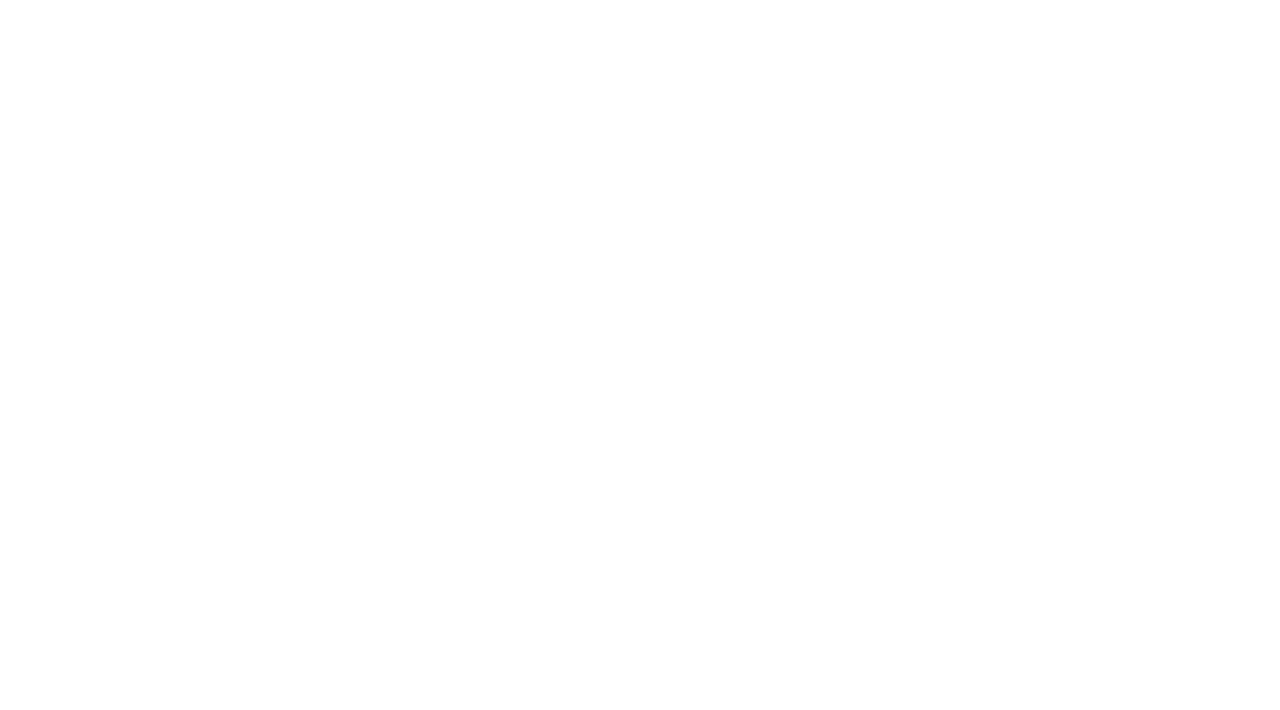
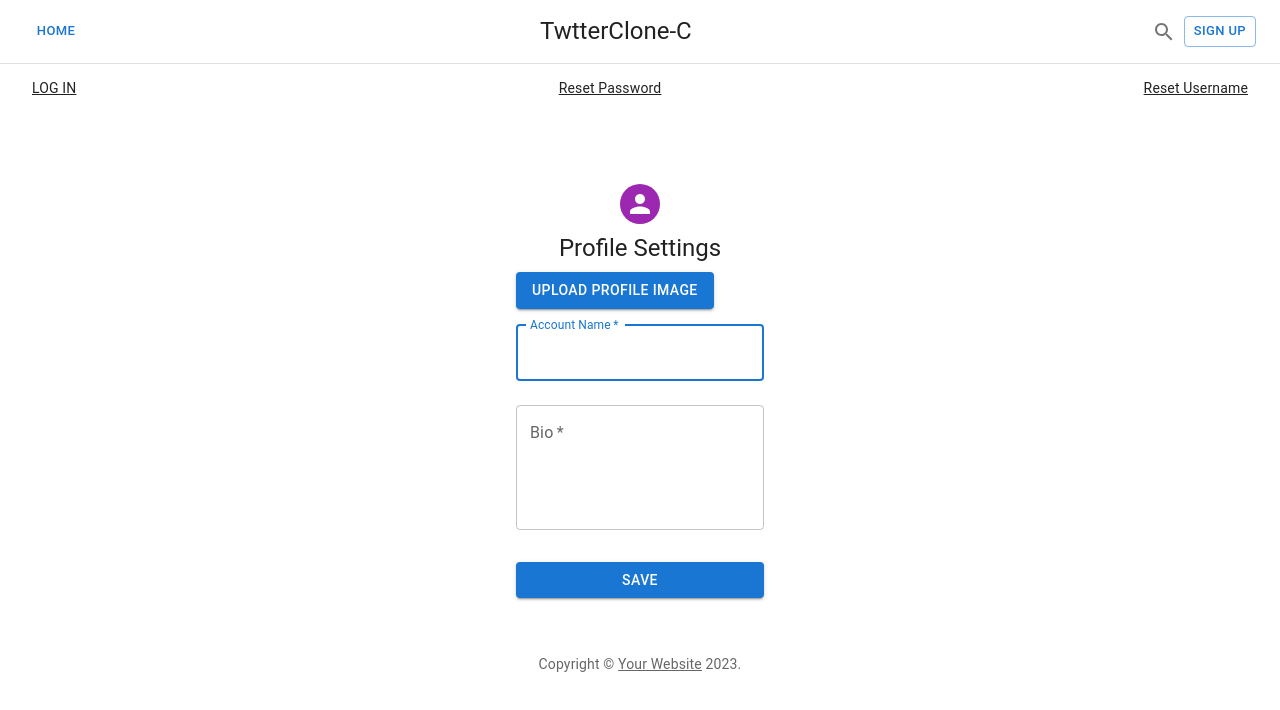
Before and after one commit to ryo-thel/twitter-clone, a React (Create React App) app in the folder app/: page /profile in a window 1280 px wide. Before the commit this address had no page. Shown: the top 710 px of the page. Built offline with nearby package versions, Linux system fonts and the light colour scheme; no server answers; the HTML template or start-up script is replaced by a standard one.

Commit message:
imageの変更を持ってきた

```diff
--- a/app/src/App.js
+++ b/app/src/App.js
@@ -12,6 +12,7 @@ import SetUsername from "./pages/SetUsername";
 import SetPassword from "./pages/SetPassword";
 import User from "./pages/User";
 import Home from "./pages/Home";
+import Profile from "./pages/Profile"
 import { ToastContainer } from 'react-toastify';  // Import ToastContainer
 import 'react-toastify/dist/ReactToastify.css';
 
@@ -29,6 +30,7 @@ function App() {
               <Route path="/setusername" element={<SetUsername />} />
               <Route path="/setpassword" element={<SetPassword />} />
               <Route path="/user" element={<User />} />
+              <Route path="/profile" element={<Profile />} />
               <Route path="/resendactivation" element={<ResendActivation />} />
               <Route path="/reset_password_email_form" element={<ResetEmailForm reset_of="password" />} />
               <Route path="/password/reset/confirm/:uid/:token" element={<ResetPassword />} />
--- a/app/src/api/authApi.js
+++ b/app/src/api/authApi.js
@@ -194,6 +194,18 @@ const authApi = {
         }
     },
 
+    Profile : async (data) => {
+        try {
+            const response = await axios.post(
+                `${BASE_URL}/profile/`,
+                data,
+            );
+            return response;
+        } catch (error) {
+            throw error;
+        }
+    },
+
 
 }
 
--- a/app/src/pages/Profile.js
+++ b/app/src/pages/Profile.js
@@ -1,12 +1,16 @@
-import * as React from 'react';
-import Avatar from '@mui/material/Avatar';
-import Button from '@mui/material/Button';
-import CssBaseline from '@mui/material/CssBaseline';
-import TextField from '@mui/material/TextField';
+import React, { useState } from "react";
+import Avatar from "@mui/material/Avatar";
+import Button from "@mui/material/Button";
+import CssBaseline from "@mui/material/CssBaseline";
+import TextField from "@mui/material/TextField";
+import Link from "@mui/material/Link";
+import Grid from "@mui/material/Grid";
+import "@mui/material/Typography";
+import Container from "@mui/material/Container";
+import { createTheme, ThemeProvider } from "@mui/material/styles";
+import { useNavigate } from "react-router-dom";
 import Box from '@mui/material/Box';
 import Typography from '@mui/material/Typography';
-import Container from '@mui/material/Container';
-import { createTheme, ThemeProvider } from '@mui/material/styles';
 
 import authApi from "../api/authApi";
 
@@ -86,15 +90,28 @@ const Profile = () => {
                 Upload Profile Image
               </Button>
             </label>
+            <Grid item xs={12}>
+                  {errorMessage.icon ? (
+                    <p className="red">{errorMessage.icon}</p>
+                  ) : null}
+            </Grid>
+            <Grid item xs={12}>
               <TextField
                 margin="normal"
                 required
                 fullWidth
-              id="accountName"
+                id="account_name"
                 label="Account Name"
-              name="accountName"
+                name="account_name"
                 autoFocus
               />
+            </Grid>
+            <Grid item xs={12}>
+                  {errorMessage.accountName ? (
+                    <p className="red">{errorMessage.accountName}</p>
+                  ) : null}
+                </Grid>
+            <Grid item xs={12}>
               <TextField
                 margin="normal"
                 required
@@ -106,6 +123,11 @@ const Profile = () => {
                 multiline
                 rows={4}
               />
+            </Grid>
+            <Grid item xs={12}>
+                  {errorMessage.bio ? (
+                    <p className="red">{errorMessage.bio}</p>
+                  ) : null}
                 </Grid>
             <Button
               type="submit"
@@ -123,3 +145,5 @@ const Profile = () => {
     </ThemeProvider>
   );
 }
+
+export default Profile;
```
Also changed, not shown: 1 other file (tests, documents, lock files or other folders). Lines whose indentation alone changed are shown as unchanged.
